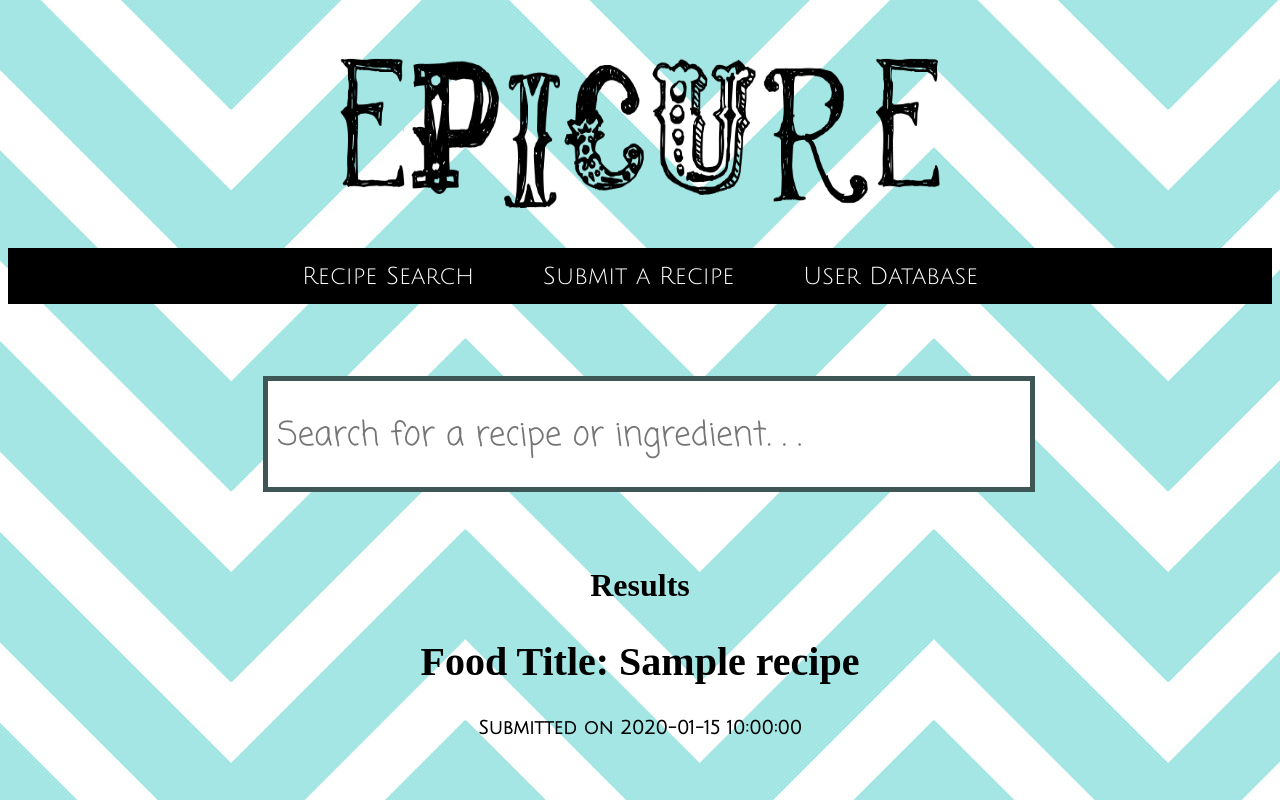
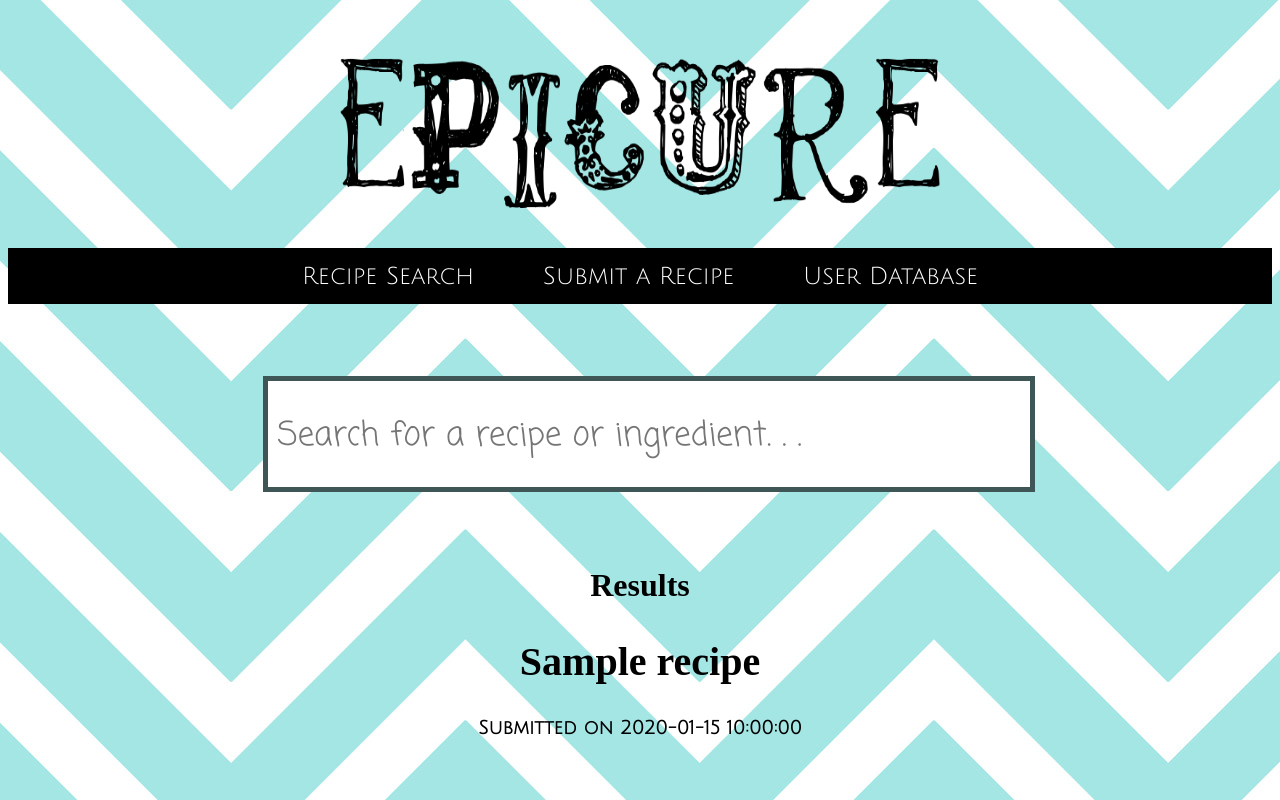
Before and after one commit to smewcat/cssi, a Python web app: template templates/database.html in a window 1280 px wide. Run offline with Jinja, Linux system fonts and the light colour scheme; the template is opened without the code that fills it: most values are stand-ins (such as "Sample title", 1, 10 or a date in 2020); some web fonts are replaced.

Commit message:
removed 'food title' label from database entries

```diff
--- a/templates/database.html
+++ b/templates/database.html
@@ -34,7 +34,7 @@
         <h1 id="resultsTitle"> Results </h1>
 
         {% for recipe in recipes %}
-            <h2 class=foodTitle> Food Title: {{ recipe.Title }}</h2>
+            <h2 class=foodTitle> {{ recipe.Title }}</h2>
             <h3 class=foodDes> Submitted on {{ recipe.Date }}</h3>
             <br>
         {% endfor %}
```
